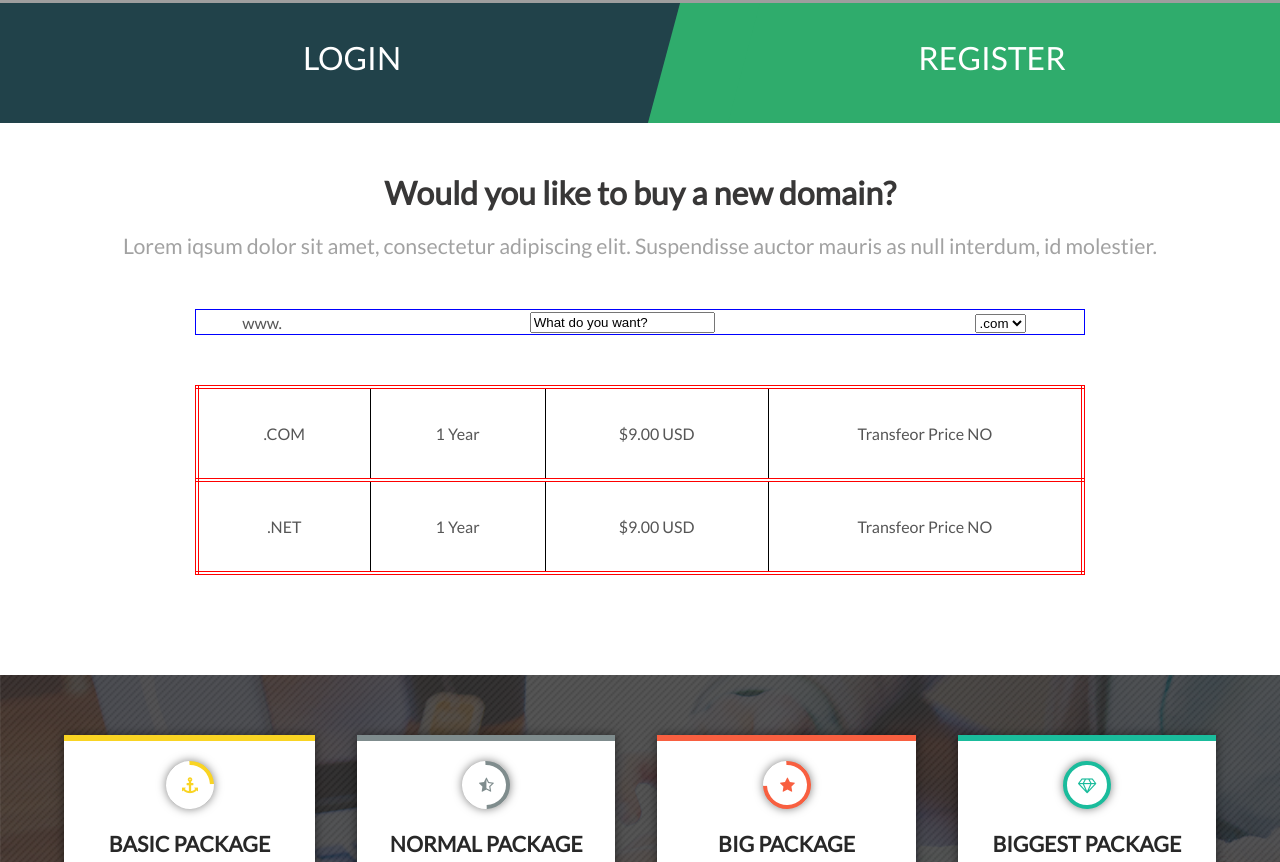
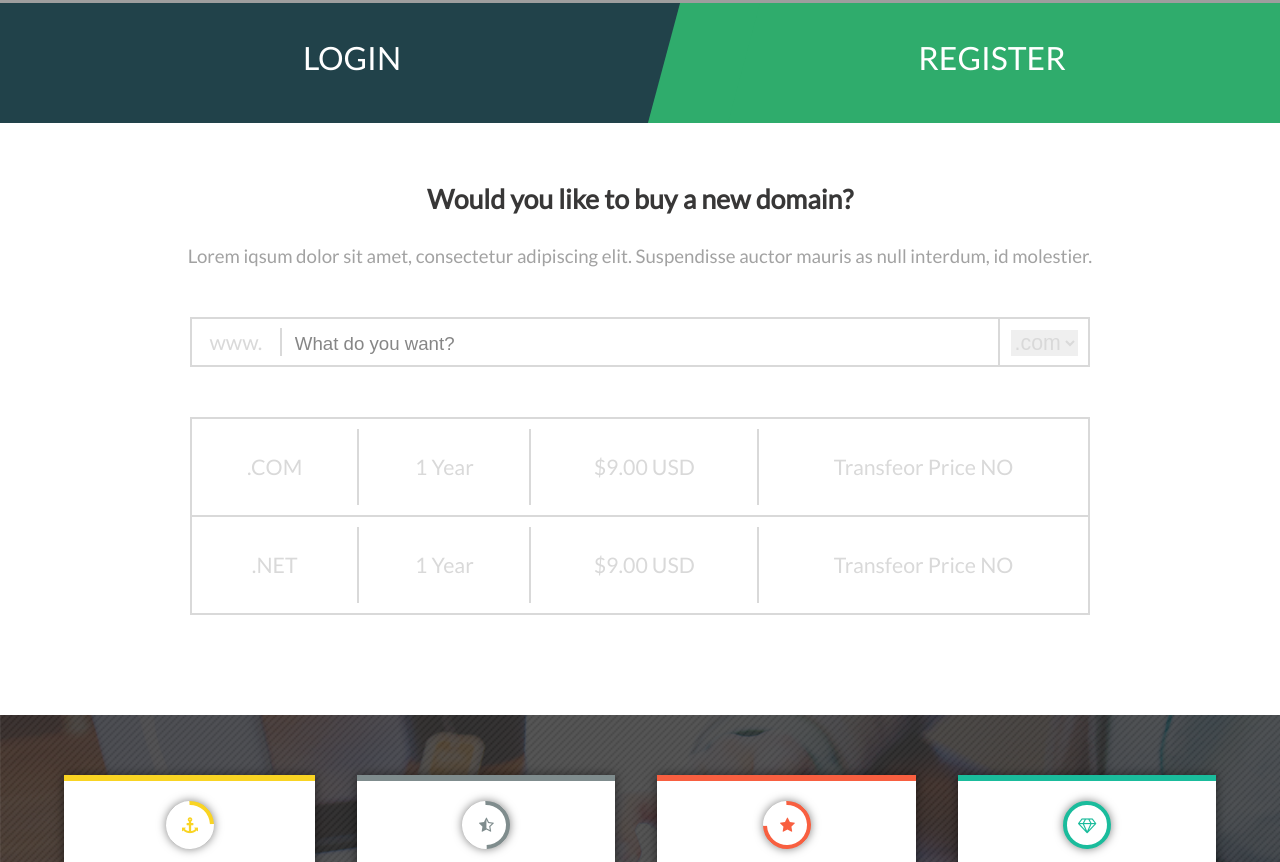
Before and after one commit to marry705/markup-2018q3, a website: page index.html in a window 1280 px wide. Shown: the part 905-1767 px from the top of the page. Drawn offline with Linux system fonts and the light colour scheme; grey boxes are pictures that could not be loaded.

Commit message:
fix:create class table

```diff
--- a/index.html
+++ b/index.html
@@ -45,9 +45,9 @@
                 <p>Lorem iqsum dolor sit amet, consectetur adipiscing elit. Suspendisse auctor mauris as null interdum, id molestier.</p>
                 <table class="rowdomens">
                     <tr>
-                        <td>www.</td>
-                        <td><input type="text" readonly value="What do you want?"></td>
-                        <td>
+                        <td class="col1">www.</td>
+                        <td class="col2"><input type="text" readonly value="What do you want?"></td>
+                        <td class="col3">
                             <select>
                                 <option value="com" selected>.com</option>
                                 <option value="ru">.ru</option>
@@ -59,14 +59,14 @@
                     </tr>
                 </table>
                 <table class="domens">
-                    <tr>
-                        <td>.COM</td>
+                    <tr class="ftr">
+                        <td class="ftd">.COM</td>
                         <td>1 Year</td>
                         <td>$9.00 USD</td>
                         <td>Transfeor Price NO</td>
                     </tr>
                     <tr>
-                        <td>.NET</td>
+                        <td class="ftd">.NET</td>
                         <td>1 Year</td>
                         <td>$9.00 USD</td>
                         <td>Transfeor Price NO</td>
--- a/style/style.css
+++ b/style/style.css
@@ -18,6 +18,7 @@ body{
     background-image: url(../img/header.png);
     background-color: black;
     height: 900px;
+    width: 100%;
 }
 .headermanue img{
     min-width: 133px;
@@ -133,43 +134,133 @@ body{
 }
 .informDomens h3{
     margin: 0;
-    font-size: 24pt;
+    margin-top: 10px;
+    margin-bottom: 30px;
+    font-size: 20pt;
     color: rgba(56, 55, 55, 255);
     text-align: center;
 }
 .informDomens p{
-    font-size: 16pt;
+    font-size: 14pt;
+    font-weight: lighter;
     color: rgba(162, 162, 162, 255);
     text-align: center;
+    margin: 0;
 }
 .informDomens table{
+    color: #d9d9d9;
     border-collapse: collapse;
     text-align: center;
+    font-size: 16pt;
     margin-right: auto;
     margin-left: auto;
     margin-bottom: 50px;
     margin-top: 50px;
-    width: 890px;
-    border: 0.25px solid blue;
+    width: 900px;
+    border: 2px solid #d9d9d9;
+}
+.col1, .col3{
+    width: 10%;
+}
+.col1{
+    position: relative;
+}
+.col1::before{
+    content: '';
+    display: block;
+    position: absolute;
+    top: 0;
+    left: 0px;
+    width: 110%;
+    height: 20%;
+    background-color: #ffffff;
+}
+.col1::after{
+    content: ' ';
+    display: block;
+    position: absolute;
+    top: 80%;
+    left: 0px;
+    width: 110%;
+    height: 20%;
+    background-color: #ffffff;
+}
+.col2{
+    text-align: left;
+}
+.rowdomens{
+    height: 50px;
+}
+.rowdomens td{
+    border: 2px solid #d9d9d9;
+}
+.rowdomens input{
+    margin-left: 10px;
+    border: none;
+    font-size: 14pt;
+    color: rgba(134, 134, 134, 255);
+}
+.rowdomens select{
+    font-size: 16pt;
+    border: none;
+    color: #d9d9d9;
 }
 .domens td{
     padding: 35px;
-    border: 0.25px solid black;
+    border: 2px solid #d9d9d9;
 }
-.domens tr{
-    border: 4px double red ;
+.domens .ftd{
+    position: relative;
 }
-.domens td::before{
+.domens .ftd::before{
     content: '';
     display: block;
-    width: 7px;
-    background-color: #2fac6c;
+    position: absolute;
+    top: 0;
+    left: 0px;
+    width: 360%;
+    height: 10%;
+    background-color: #ffffff;
 }
-.domens td::after{
+.domens .ftd::after{
+    content: ' ';
+    display: block;
+    position: absolute;
+    top: 90%;
+    left: 0px;
+    width: 360%;
+    height: 10%;
+    background-color: #ffffff;
+}
+/*
+.ftr{
+    position: relative;
+}
+.ftr::before{
     content: '';
     display: block;
+    position: absolute;
+    top: 100px;
+    left: 0px;
     width: 10px;
-    background-color: #2fac6c;
+    height: 10px;
+    background-color: #ffffff;
+    background-color: red;
+}
+.ftr::after{
+    content: ' ';
+    display: block;
+    position: absolute;
+    top: 90%;
+    left: 0px;
+    width: 360%;
+    height: 10%;
+    background-color: #ffffff;
+    background-color: red;
+}*/
+.domens tr:hover{
+    text-shadow: 1px 1px 2px black, 0 0 1em red;
+    color: white;
 }
 /*Prices*/
 .price{
@@ -479,12 +570,12 @@ body{
 .server blockquote{
     margin: 0;
     line-height: 1.5em;
-    font-size: 16pt;
+    font-size: 14pt;
     font-weight: lighter;
     color: rgba(126, 126, 126, 255);
 }
 .server p{
-    font-size: 18pt;
+    font-size: 16pt;
     font-weight: bolder;
     color: rgba(48, 48, 48, 255);
     margin: 5px 0px;
```
